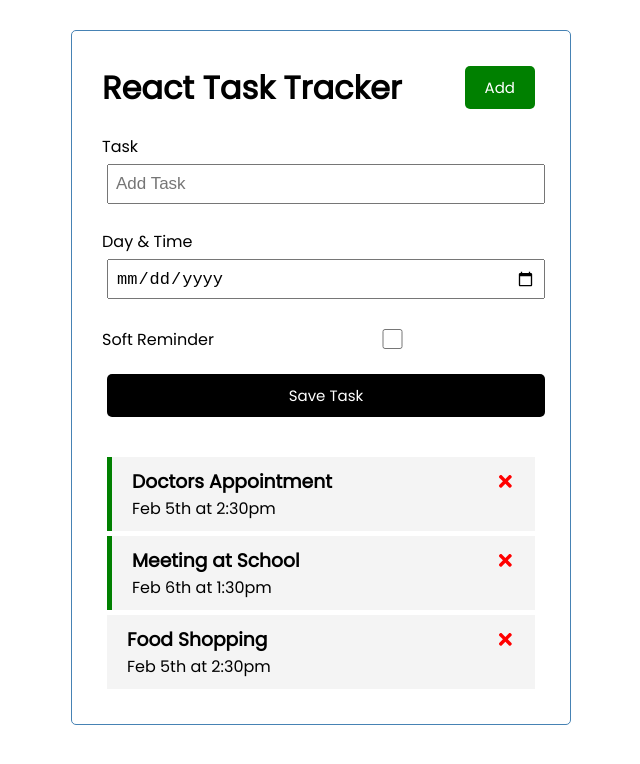
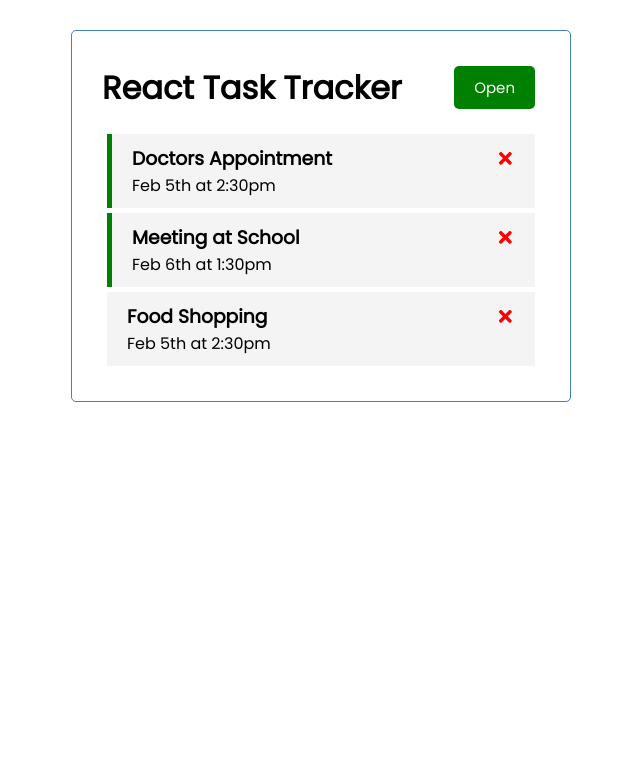
Before and after one commit to send-2-irfan/task-tracker-app, a React (Create React App) app: page / in a window 1280 px wide. Shown: the top 764 px of the page, without its empty margins (319-959 px from the left). Built offline with nearby package versions, Linux system fonts and the light colour scheme; data requests are answered from the project's data file.

Commit message:
done with json-server and db creation also fatched the data

```diff
--- /dev/null
+++ b/db.json
@@ -0,0 +1,22 @@
+{
+  "tasks": [
+      {
+        "id": 1,
+        "text": "Doctors Appointment",
+        "day": "Feb 5th at 2:30pm",
+        "reminder": true
+    },
+    {
+        "id": 2,
+        "text": "Meeting at School",
+        "day": "Feb 6th at 1:30pm",
+        "reminder": true
+    },
+    {
+        "id": 3,
+        "text": "Food Shopping",
+        "day": "Feb 5th at 2:30pm",
+        "reminder": false
+    }
+  ]
+}
--- a/package.json
+++ b/package.json
@@ -6,6 +6,7 @@
     "@testing-library/jest-dom": "^5.16.5",
     "@testing-library/react": "^13.4.0",
     "@testing-library/user-event": "^13.5.0",
+    "json-server": "^0.17.2",
     "react": "^18.2.0",
     "react-dom": "^18.2.0",
     "react-icons": "^4.8.0",
@@ -17,7 +18,8 @@
     "start": "react-scripts start",
     "build": "react-scripts build",
     "test": "react-scripts test",
-    "eject": "react-scripts eject"
+    "eject": "react-scripts eject",
+    "server": "json-server --watch db.json --port 5000"
   },
   "eslintConfig": {
     "extends": [
--- a/src/App.js
+++ b/src/App.js
@@ -1,32 +1,22 @@
 import './App.css';
 import Header from './components/Header';
 import Tasks from './components/Tasks';
-import { useState } from "react"
+import { useEffect, useState } from "react"
 import AddTask from './components/AddTask';
 import { v4 } from 'uuid';
 
 
 const App =() => {
-  const [tasks, setTasks] = useState([
-    {
-        id: 1,
-        text: 'Doctors Appointment',
-        day: 'Feb 5th at 2:30pm',
-        reminder: true,
-    },
-    {
-        id: 2,
-        text: 'Meeting at School',
-        day: 'Feb 6th at 1:30pm',
-        reminder: true,
-    },
-    {
-        id: 3,
-        text: 'Food Shopping',
-        day: 'Feb 5th at 2:30pm',
-        reminder: false,
-    },
-])
+  const [tasks, setTasks] = useState([])
+
+const [showAddTask, setShowAddTask] = useState(false);
+
+ useEffect(()=> {
+  fetch('http://localhost:5000/tasks')
+  .then(res => res.json())
+  .then(data => setTasks(data))
+  .catch(err => alert(err))
+ },[])
 
 const onDelete = (id) => {
   setTasks(tasks.filter((task) => task.id !== id));
@@ -44,8 +34,8 @@ const onAdd = (task) => {
 
   return (
     <div className="container">
-      <Header title={"React Task Tracker"} />
-      <AddTask addTask={onAdd} />
+      <Header title={"React Task Tracker"} addTask={() => setShowAddTask(!showAddTask)} showAdd={showAddTask} />
+      {showAddTask && <AddTask addTask={onAdd} />}
       {tasks.length > 0 ? (<Tasks tasks={tasks} onDelete={onDelete} onToggle={onToggle} />) : 'No Tasks To Show'}
     </div>
   );
--- a/src/components/Header.jsx
+++ b/src/components/Header.jsx
@@ -1,13 +1,10 @@
 import Button from './Button'
 
-function Header({ title }) {
-  const onClick = () => {
-    console.log('Click')
-  }
+function Header({ title, addTask,showAdd }) {
   return (
     <header className='header'>
         <h1>{title}</h1>
-        <Button color={'green'} text='Add' onClick={onClick} />
+        <Button color={showAdd ? 'red' : 'green'} text={showAdd ? 'Close' : 'Open'} onClick={addTask} />
     </header>
   )
 }
```
Also changed, not shown: 1 other file (tests, documents, lock files or other folders).
